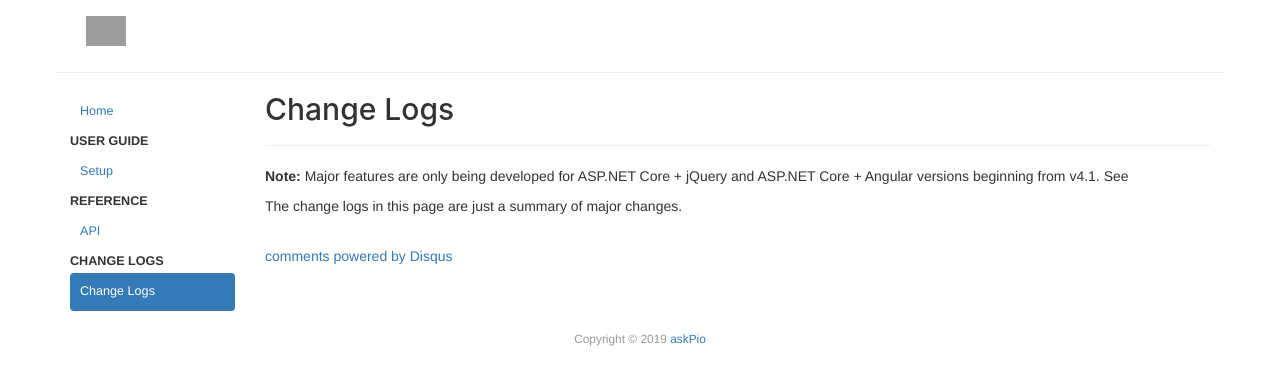
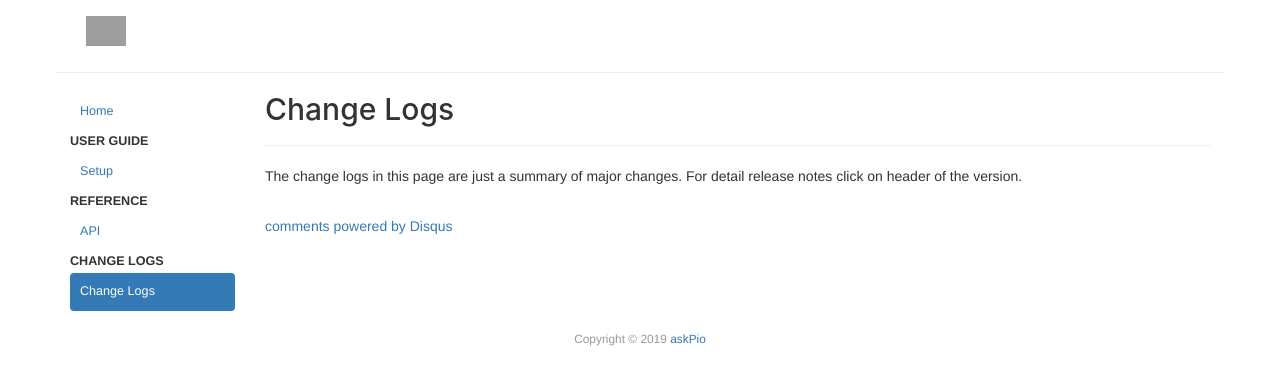
Before and after one commit to Harshgupta71/askPio_Documentation, a Jekyll site: the page built from _posts/2019-10-01-Change-Logs.md, in a window 1280 px wide. Shown: the top 385 px of the page. Built offline with Jekyll 4.4.1, drawn with Linux system fonts in a browser that asks for light colours; comment, search, counter and statistics services are not loaded; grey boxes are pictures that could not be loaded.

Commit message:
Update 2019-10-01-Change-Logs.md

```diff
--- a/_posts/2019-10-01-Change-Logs.md
+++ b/_posts/2019-10-01-Change-Logs.md
@@ -7,7 +7,4 @@ order: 1
 ---
 
 
-**Note:** Major features are only being developed for ASP.NET Core +
-jQuery and ASP.NET Core + Angular versions beginning from v4.1. See
-
-The change logs in this page are just a summary of major changes.
+The change logs in this page are just a summary of major changes. For detail release notes click on header of the version.
```
